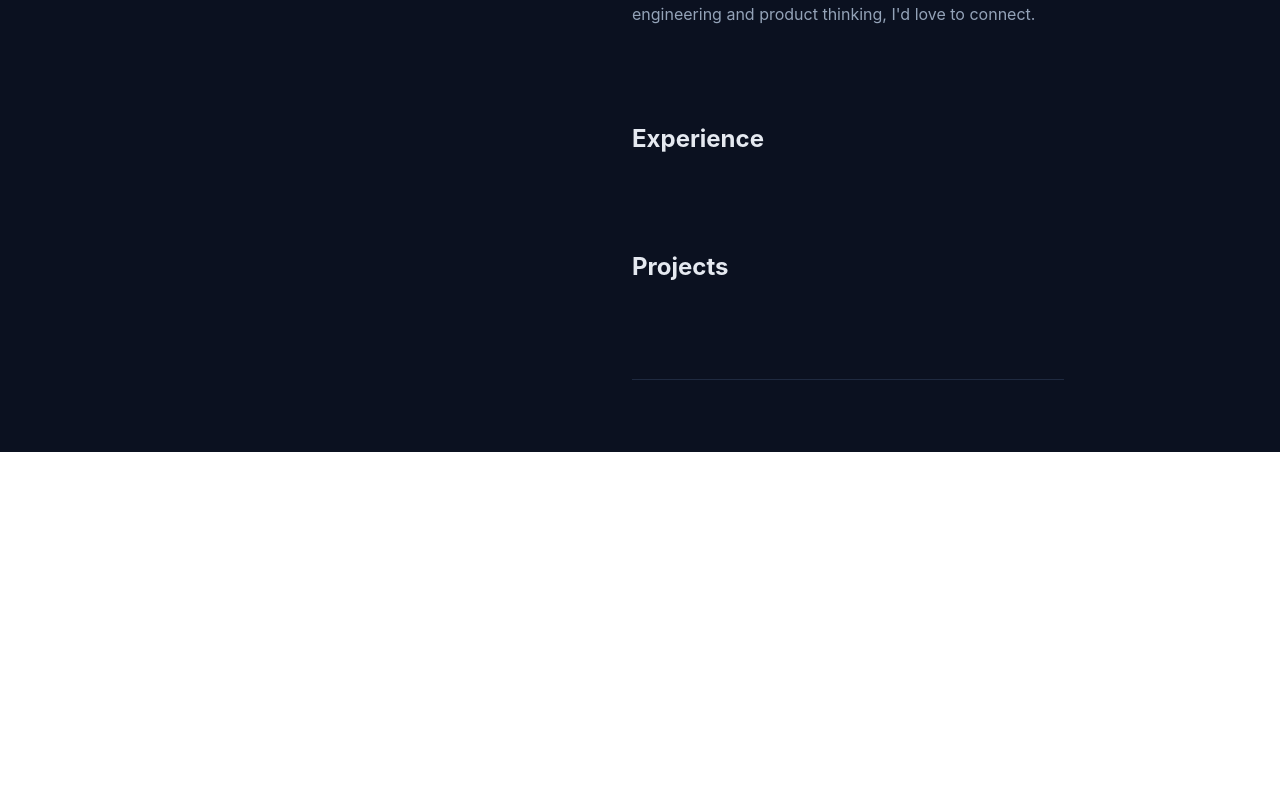
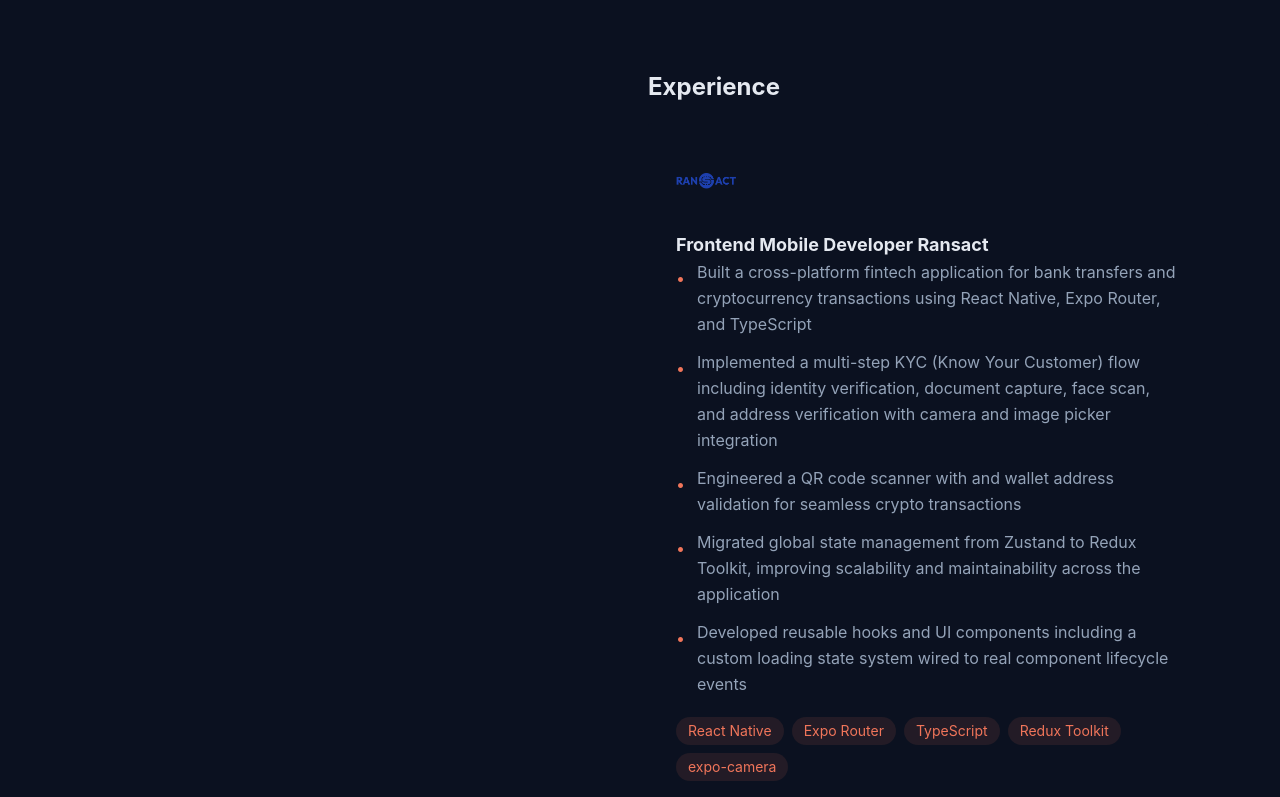
Before and after one commit to OjogoMercy/Portfolio, a React (Vite) app: page / in a window 1280 px wide. Shown: the part 543-1340 px from the top of the page. Before the commit the page ends 995 px from the top, so only its background shows below. Built offline with nearby package versions, Linux system fonts and the light colour scheme.

Commit message:
feat: integrate experience data and enhance ExperienceCard component

```diff
--- a/src/App.tsx
+++ b/src/App.tsx
@@ -1,10 +1,12 @@
 import "./App.css";
 import { Mail, Phone } from "lucide-react";
 import { FaGithub, FaLinkedin, FaTwitter } from "react-icons/fa";
+import { experience } from "./components/Database";
+import ExperienceCard from "./components/ExperienceCard";
 function App() {
   return (
     <div className="flex  flex-col md:flex-row min-h-screen bg-page-bg">
-      <aside className="w-full md:w-2/5 md:h-screen md:sticky md:top-0 p-5 sm:p-10 ml-5">
+      <aside className="w-full md:w-2/5 md:h-screen md:sticky md:top-0 p-5 sm:p-10 mx-auto">
         <h1 className="text-4xl sm:text-3xl md:text-4xl text-text-primary font-bold mt-5 mb-5">
           Ojogo Mercy
         </h1>
@@ -46,7 +48,7 @@
           </a>
         </div>
       </aside>
-      <main className="w-full md:w-2/5 p-6 sm:p-10 ml-15 text-text-secondary text-sm sm:text-base leading-relaxed">
+      <main className="w-full md:w-2/4 p-6 sm:p-10 mx-auto text-text-secondary text-sm sm:text-base  leading-relaxed ">
         <section id="summary" className="mt-10 sm:mb-24">
           <h3 className=" text-text-secondary mb-4">
             Good software isn't just built with code. It's built through
@@ -80,11 +82,11 @@
           </h3>
         </section>
 
-        <section id="experience" className="mb-16 sm:mb-24">
-          <h2 className="text-xl sm:text-2xl text-text-primary font-bold mb-4">
-            Experience
-          </h2>
-          {/* experience items */}
+        <section id="experience" className="mt-15 sm:mt-20 ">
+          <h2 className="text-text-primary font-bold text-2xl">Experience</h2>
+          {experience.map((item) => (
+            <ExperienceCard item={item} key={item.id} />
+          ))}
         </section>
 
         <section id="projects" className="mb-16 sm:mb-24">
--- a/src/components/Database.tsx
+++ b/src/components/Database.tsx
@@ -1,7 +1,7 @@
 export interface ExperienceItem {
   id: string;
   company: string;
-  role: string;
+  role?: string;
   logo: string;
   highlights: string[];
   tags: string[];
@@ -59,3 +59,49 @@
     tags: ["Community Advocacy", "Financial Literacy", " Onboarding"],
   },
 ];
+
+export const Projects: ExperienceItem[] = [
+  {
+    id: "1",
+    company: "HealthCard (In Progress)",
+    logo: "/src/assets/ransact.png",
+    highlights: [
+      "Building and deploying a maternal and child health platform with authentication, profile management, immunization tracking, and growth monitoring",
+      "Designed a modular backend (routes/controller/service architecture) using Express, TypeScript, and Prisma",
+      "Implemented JWT-based session handling with centralized token-expiry recovery",
+      "Deployed the API live on Render, with core flows covered by automated tests using Jest and Supertest",
+    ],
+    tags: [
+      "React Native",
+      "Expo Router",
+      "TypeScript",
+      "Redux Toolkit",
+      " Node.js ",
+      "Express",
+      " Prisma",
+      " PostgreSQL",
+      " Jest",
+    ],
+  },
+    {
+    id: "2",
+    company: "ScanMe",
+    logo: "/src/assets/ransact.png",
+    highlights: [
+      "Built a QR code scanner with smart tagging, haptic feedback, and flashlight support",
+"Implemented local history storage and state management using Zustand",
+"Added filtering by type/date and deletion controls"
+    ],
+    tags: [
+      "React Native",
+      "Expo Router",
+      "TypeScript",
+      "Redux Toolkit",
+      " Node.js ",
+      "Express",
+      " Prisma",
+      " PostgreSQL",
+      " Jest",
+    ],
+  },
+];
--- a/src/components/ExperienceCard.tsx
+++ b/src/components/ExperienceCard.tsx
@@ -2,14 +2,38 @@
 
 export default function ExperienceCard({ item }: { item: ExperienceItem }) {
   return (
-    <div className="bg-page-bg p-5 mt-5 border-5  sm:p-7">
+    <div className="bg-page-bg p-5 mt-5  sm:p-7 hover:bg-sidebar-bg rounded">
       <img
         src={item.logo}
-        className=" h-8 w-8 rounded-md object-contain"
+        className=" h-15 w-15 rounded-md object-contain"
         alt={item.company}
       />
       <div>
-        <h3 className="text-text-primary font-bold text-base sm:text-lg">{item.role}-- {item.company}</h3>
+        <h3 className="text-text-primary md:mt-5 font-bold text-base sm:text-lg mt-5">
+          {item.role} {item.company}
+        </h3>
+
+      <ul className="space-y-3 mb-5">
+        {item.highlights.map((point, i) => (
+          <li
+            key={i}
+            className="flex gap-3 text-text-secondary text-sm sm:text-base leading-relaxed"
+          >
+            <span className="text-accent mt-1.5">•</span>
+            <span>{point}</span>
+          </li>
+        ))}
+      </ul>
+      <div className="flex flex-wrap gap-2">
+        {item.tags.map((tag) => (
+          <span
+            key={tag}
+            className="text-xs sm:text-sm bg-accent/10 text-accent px-3 py-1 rounded-full"
+          >
+            {tag}
+          </span>
+        ))}
+      </div>
       </div>
     </div>
   );
```
